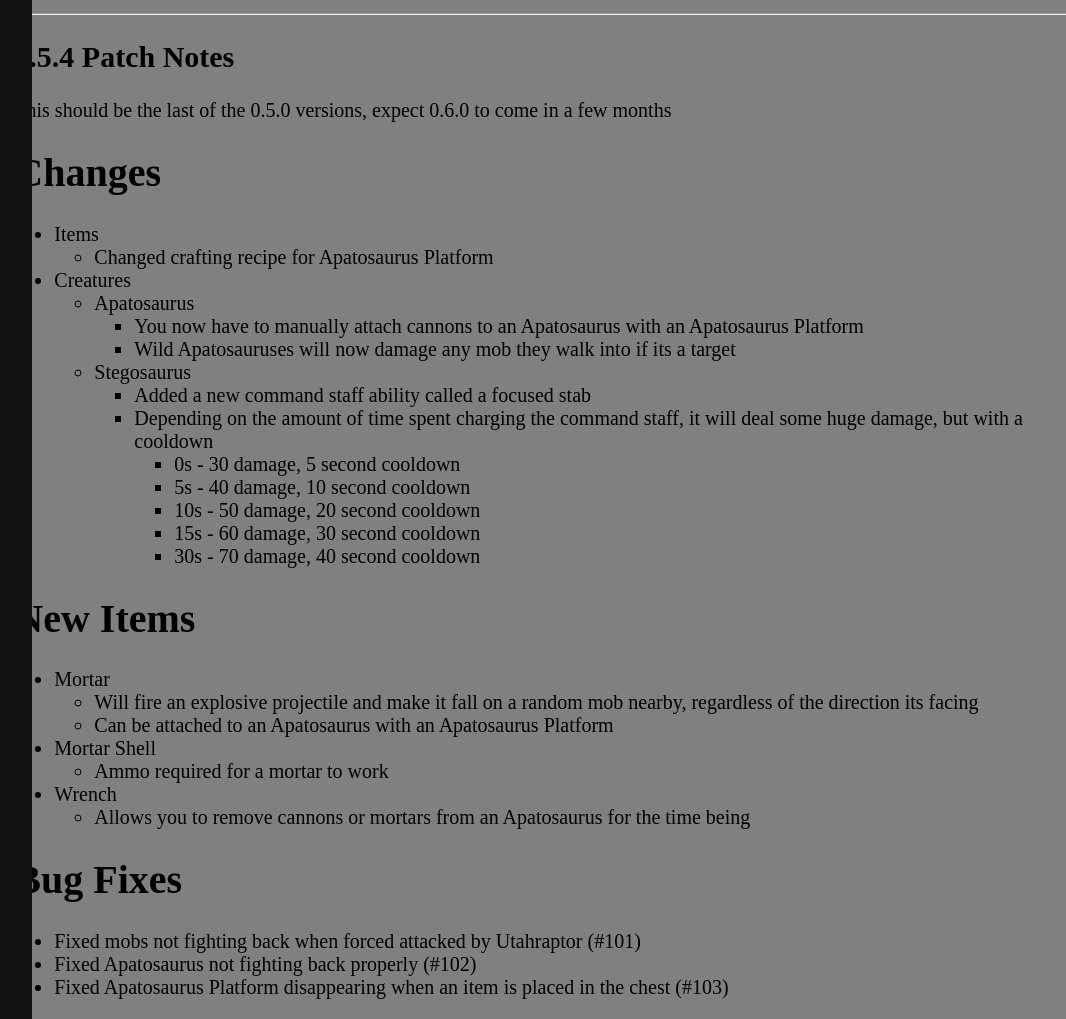
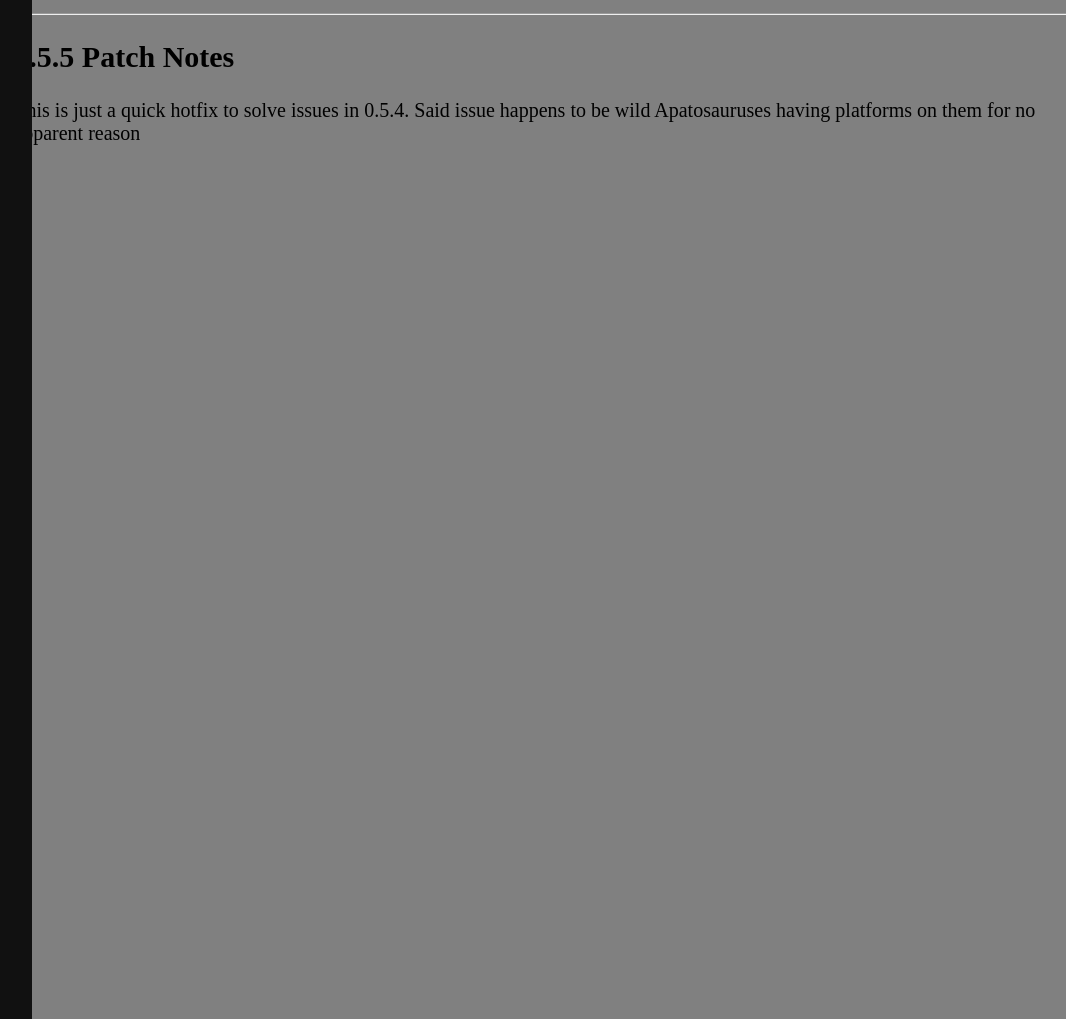
Before and after one commit to ANightDazingZoroark/ANightDazingZoroark.github.io, a Jekyll site: the page built from prehistoric-rift/download/index.html, in a window 1280 px wide and 1400 px high, scrolled down 589 px. Shown: the part 381-1400 px from the top of the window, without its empty margins (168-1234 px from the left). Built offline with Jekyll 4.4.1, drawn with Linux system fonts in a browser that asks for light colours; some of the changed text lies outside the part shown.

Commit message:
hotfix info

```diff
--- a/prehistoric-rift/download/index.html
+++ b/prehistoric-rift/download/index.html
@@ -18,8 +18,8 @@ You can download the latest version of Prehistoric Rift directly here.
 
 <br />
 
-<button onclick="window.open('Prehistoric Rift Beta 0.5.4.mcaddon')">
-    Download 0.5.4
+<button onclick="window.open('Prehistoric Rift Beta 0.5.5.mcaddon')">
+    Download 0.5.5
 </button>
 
 <br />
@@ -35,54 +35,5 @@ Older versions can be downloaded <a href="https://github.com/ANightDazingZoroark
 
 <hr/>
 
-<h2>0.5.4 Patch Notes</h2>
-<p>This should be the last of the 0.5.0 versions, expect 0.6.0 to come in a few months</p>
-<h1 id="changes">Changes</h1>
-<ul>
-<li>Items<ul>
-<li>Changed crafting recipe for Apatosaurus Platform</li>
-</ul>
-</li>
-<li>Creatures<ul>
-<li>Apatosaurus<ul>
-<li>You now have to manually attach cannons to an Apatosaurus with an Apatosaurus Platform</li>
-<li>Wild Apatosauruses will now damage any mob they walk into if its a target</li>
-</ul>
-</li>
-<li>Stegosaurus<ul>
-<li>Added a new command staff ability called a focused stab</li>
-<li>Depending on the amount of time spent charging the command staff, it will deal some huge damage, but with a cooldown<ul>
-<li>0s - 30 damage, 5 second cooldown</li>
-<li>5s - 40 damage, 10 second cooldown</li>
-<li>10s - 50 damage, 20 second cooldown</li>
-<li>15s - 60 damage, 30 second cooldown</li>
-<li>30s - 70 damage, 40 second cooldown</li>
-</ul>
-</li>
-</ul>
-</li>
-</ul>
-</li>
-</ul>
-<h1 id="new-items">New Items</h1>
-<ul>
-<li>Mortar<ul>
-<li>Will fire an explosive projectile and make it fall on a random mob nearby, regardless of the direction its facing</li>
-<li>Can be attached to an Apatosaurus with an Apatosaurus Platform</li>
-</ul>
-</li>
-<li>Mortar Shell<ul>
-<li>Ammo required for a mortar to work</li>
-</ul>
-</li>
-<li>Wrench<ul>
-<li>Allows you to remove cannons or mortars from an Apatosaurus for the time being</li>
-</ul>
-</li>
-</ul>
-<h1 id="bug-fixes">Bug Fixes</h1>
-<ul>
-<li>Fixed mobs not fighting back when forced attacked by Utahraptor (#101)</li>
-<li>Fixed Apatosaurus not fighting back properly (#102)</li>
-<li>Fixed Apatosaurus Platform disappearing when an item is placed in the chest (#103)</li>
-</ul>
+<h2>0.5.5 Patch Notes</h2>
+<p>This is just a quick hotfix to solve issues in 0.5.4. Said issue happens to be wild Apatosauruses having platforms on them for no apparent reason</p>
```
Also changed, not shown: 2 other files.
